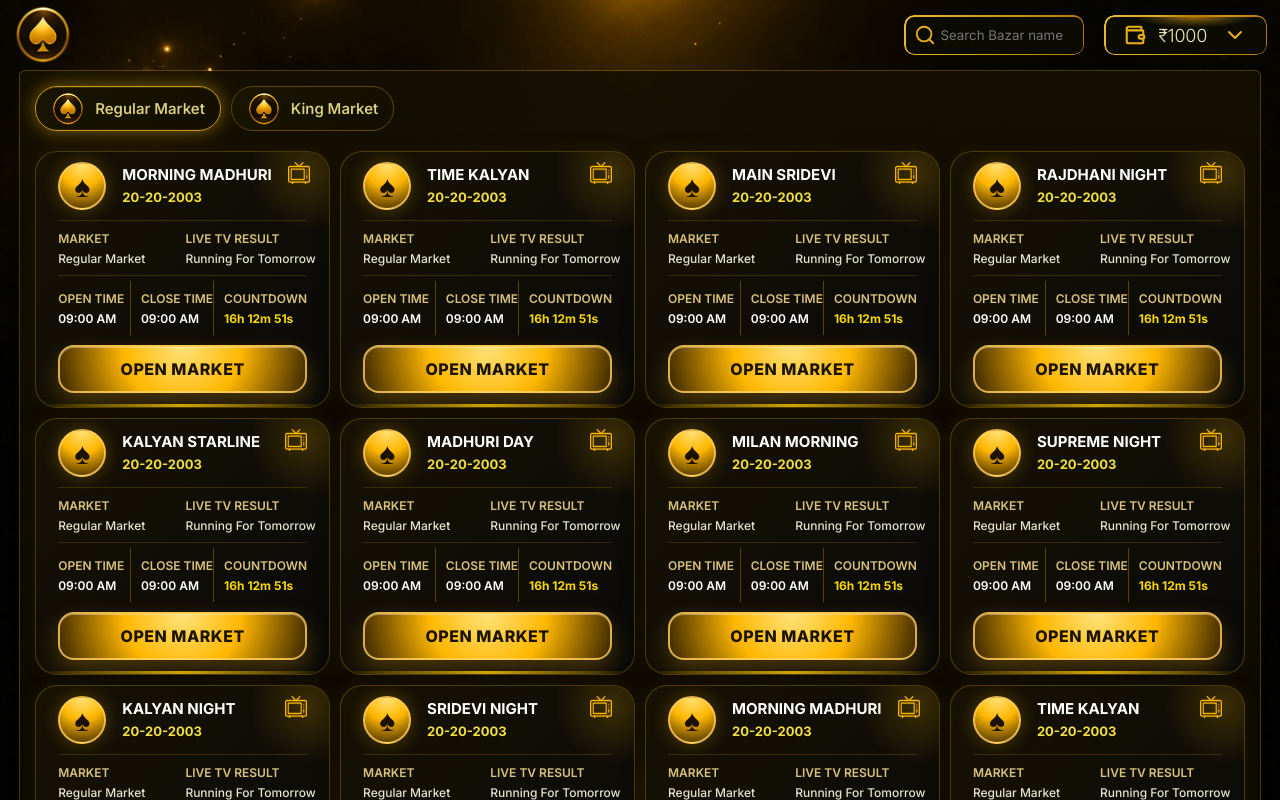
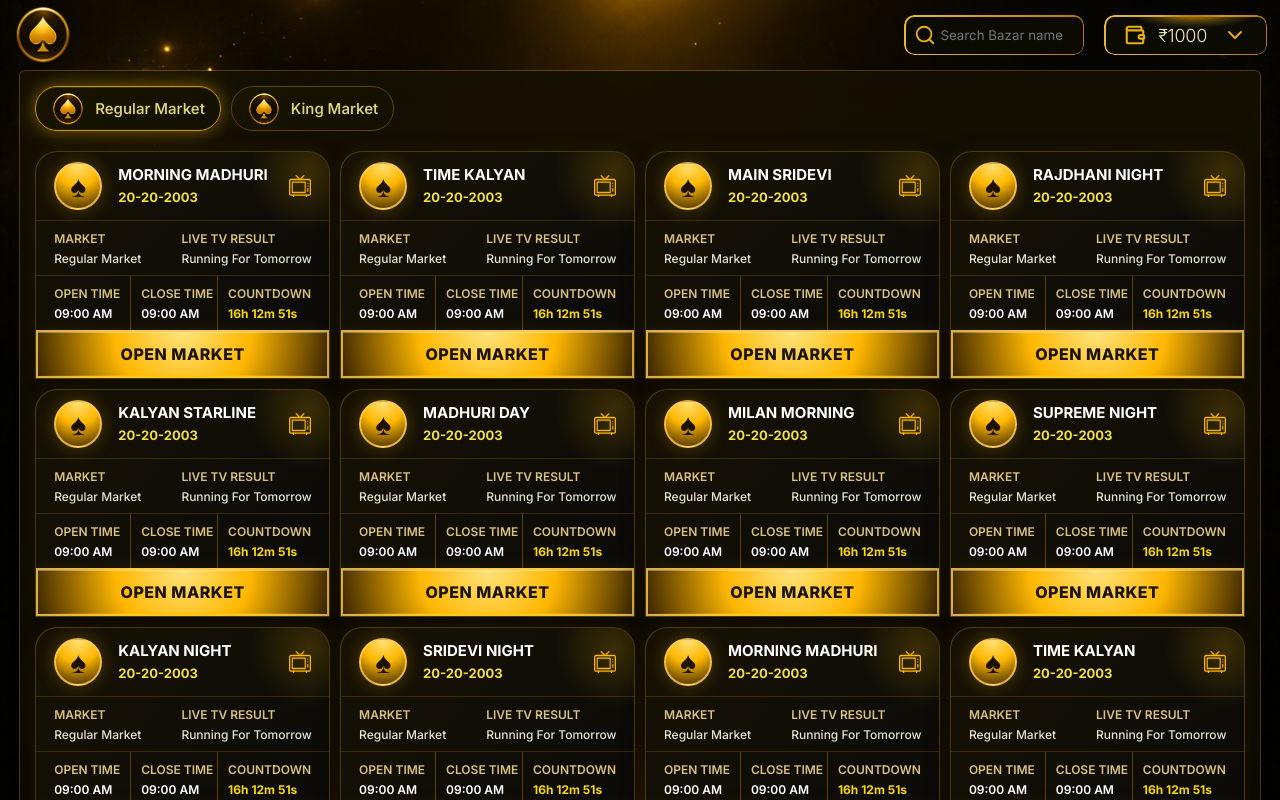
Before and after one commit to shubhchoudhary117/lucky-lottery, a React (Vite) app: page /regular in a window 1280 px wide. Built offline with nearby package versions, Linux system fonts and the light colour scheme.

Commit message:
add code

```diff
--- a/src/features/bazars/pages/regular-bazars/RegularBazars.scss
+++ b/src/features/bazars/pages/regular-bazars/RegularBazars.scss
@@ -16,19 +16,19 @@
 .regular-bazar-card {
     width: 100%;
     min-width: 0;
-    min-height: 257px;
-    max-height: 257px;
-    padding: 10px 22px 20px;
+    min-height: max-content;
+    max-height: max-content;
+    padding: 10px 0px 0px;
     position: relative;
     border-radius: 22px;
-
+    border-bottom-left-radius: 0px;
+    border-bottom-right-radius: 0px;
     background:
         linear-gradient(135deg,
             #171204 0%,
             #090909 100%);
 
     border: 1px solid rgba(255, 196, 0, 0.25);
-
     position: relative;
     overflow: hidden;
 
@@ -71,9 +71,10 @@
 
 .regular-bazar-card__header {
     display: flex;
-    align-items: flex-start;
+    align-items: center;
     justify-content: space-between;
     gap: 16px;
+    padding: 0px 18px;
 }
 
 .regular-bazar-card__left {
@@ -145,6 +146,7 @@
     border-top: 1px solid rgba(255, 183, 0, 0.16);
     border-bottom: 1px solid rgba(255, 183, 0, 0.16);
     margin-top: 10px;
+    padding: 0px 18px;
 }
 
 .regular-bazar-card__meta-item {
@@ -178,7 +180,7 @@
     display: flex;
     align-items: center;
     justify-content: space-between;
-    padding: 5px 0;
+    padding: 0px 18px;
 }
 
 .regular-bazar-card__time-item {
@@ -219,9 +221,7 @@
     height: 48px;
     border: none;
     outline: none;
-    border-radius: 16px;
     cursor: pointer;
-    margin-top: 5px;
     position: relative;
     overflow: hidden;
 
```
